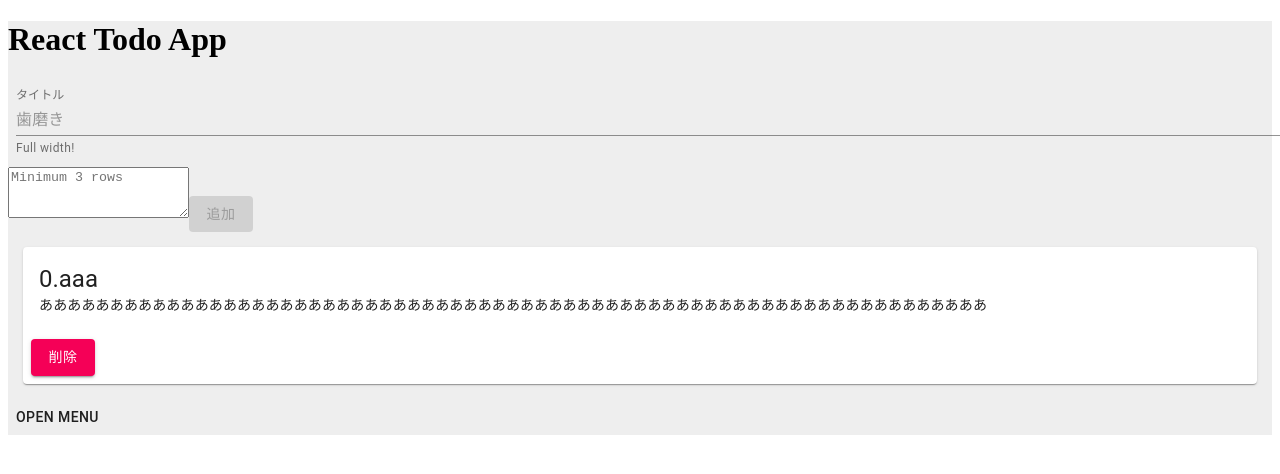
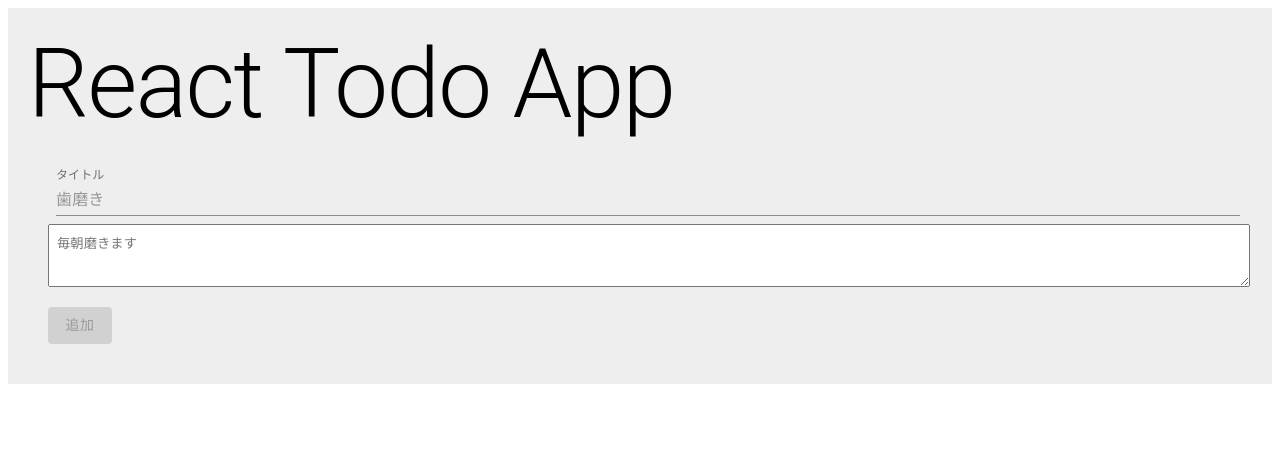
Before and after one commit to ncdcdev/react-study-todo-app, a React app: page / in a window 1280 px wide. Shown: the top 474 px of the page. Built offline with nearby package versions, Linux system fonts and the light colour scheme.

Commit message:
handleAdd

```diff
--- a/src/components/Add.js
+++ b/src/components/Add.js
@@ -1,5 +1,19 @@
 import React, { useState } from 'react';
 import { TextField, Button, TextareaAutosize } from '@material-ui/core';
+import styled from 'styled-components';
+
+const Wrapper = styled.div`
+  padding 20px;
+`;
+
+const TextareaAutosizeStyled = styled(TextareaAutosize)`
+  display: block;
+  width: 100%;
+  max-height: 500px;
+  padding: 8px;
+  resize: vertical;
+  margin-bottom: 20px;
+`;
 
 const Add = props => {
   const [title, setTitle] = useState('');
@@ -18,14 +32,14 @@ const Add = props => {
     setDescription('');
     return false;
   };
+
   return (
-    <div className="siimple-form-field">
+    <Wrapper>
       <TextField
         id="standard-full-width"
         label="タイトル"
         style={{ margin: 8 }}
         placeholder="歯磨き"
-        helperText="Full width!"
         fullWidth
         margin="normal"
         value={title}
@@ -34,10 +48,9 @@ const Add = props => {
           shrink: true,
         }}
       />
-      <TextareaAutosize
-        aria-label="minimum height"
+      <TextareaAutosizeStyled
         rows={3}
-        placeholder="Minimum 3 rows"
+        placeholder="毎朝磨きます"
         value={description}
         onChange={e => setDescription(e.target.value)}
       />
@@ -49,7 +62,7 @@ const Add = props => {
       >
         追加
       </Button>
-    </div>
+    </Wrapper>
   );
 };
 
--- a/src/pages/Top.js
+++ b/src/pages/Top.js
@@ -1,74 +1,26 @@
 import React, { useState } from 'react';
 import { Link } from 'react-router-dom';
 import styled from 'styled-components';
-import {
-  Button,
-  Menu,
-  MenuItem,
-  Card,
-  CardActions,
-  CardContent,
-  Typography,
-} from '@material-ui/core';
+import { Button, Typography } from '@material-ui/core';
 import Add from '../components/Add';
 import List from '../components/List';
 
 const Wrapper = styled.div`
   background: #eee;
-`;
-
-const CardStyled = styled(Card)`
-  margin: 15px;
+  padding: 20px;
 `;
 
 const Top = () => {
-  const [anchorEl, setAnchorEl] = useState(null);
   const [list, setList] = useState([]);
-  const handleClick = event => {
-    setAnchorEl(event.currentTarget);
-  };
-
-  const handleClose = () => {
-    setAnchorEl(null);
-  };
 
   console.log(list);
   return (
     <Wrapper>
-      <h1>React Todo App</h1>
+      <Typography variant="h1" component="h">
+        React Todo App
+      </Typography>
       <Add handleAdd={e => setList([...list, e])} />
-      <CardStyled>
-        <CardContent>
-          <Typography variant="h5" component="h2">
-            0.aaa
-          </Typography>
-          <Typography variant="body2" component="p">
-            あああああああああああああああああああああああああああああああああああああああああああああああああああああああああああああああああああ
-          </Typography>
-        </CardContent>
-        <CardActions>
-          <Button variant="contained" color="secondary" onClick={console.log(333)}>
-            削除
-          </Button>
-        </CardActions>
-      </CardStyled>
       <List list={list} />
-
-      {/*FIXME*/}
-      <Button aria-controls="simple-menu" aria-haspopup="true" onClick={handleClick}>
-        Open Menu
-      </Button>
-      <Menu
-        id="simple-menu"
-        anchorEl={anchorEl}
-        keepMounted
-        open={Boolean(anchorEl)}
-        onClose={handleClose}
-      >
-        <MenuItem onClick={handleClose}>Profile</MenuItem>
-        <MenuItem onClick={handleClose}>My account</MenuItem>
-        <MenuItem onClick={handleClose}>Logout</MenuItem>
-      </Menu>
     </Wrapper>
   );
 };
```
